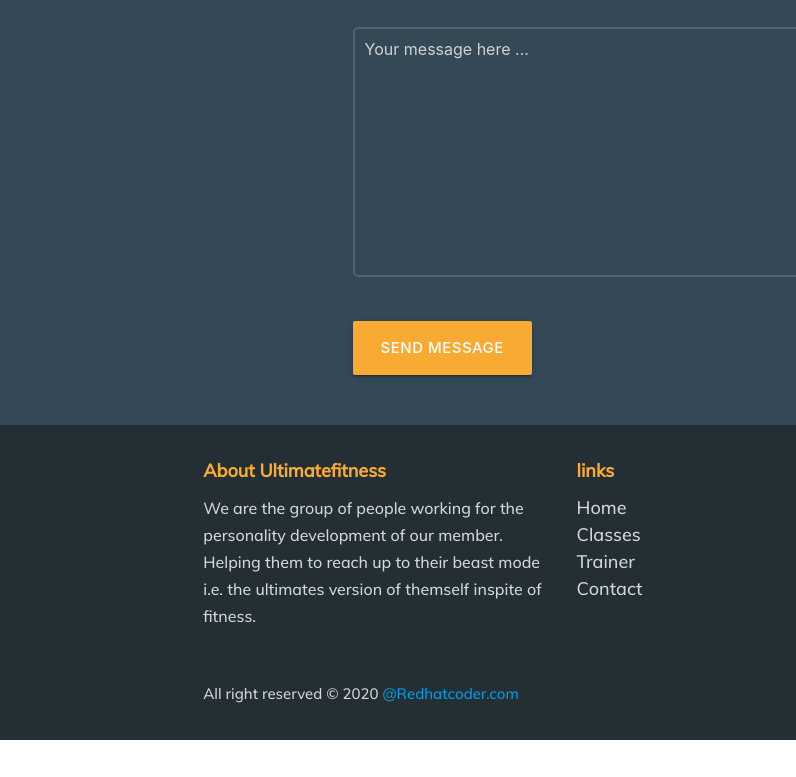
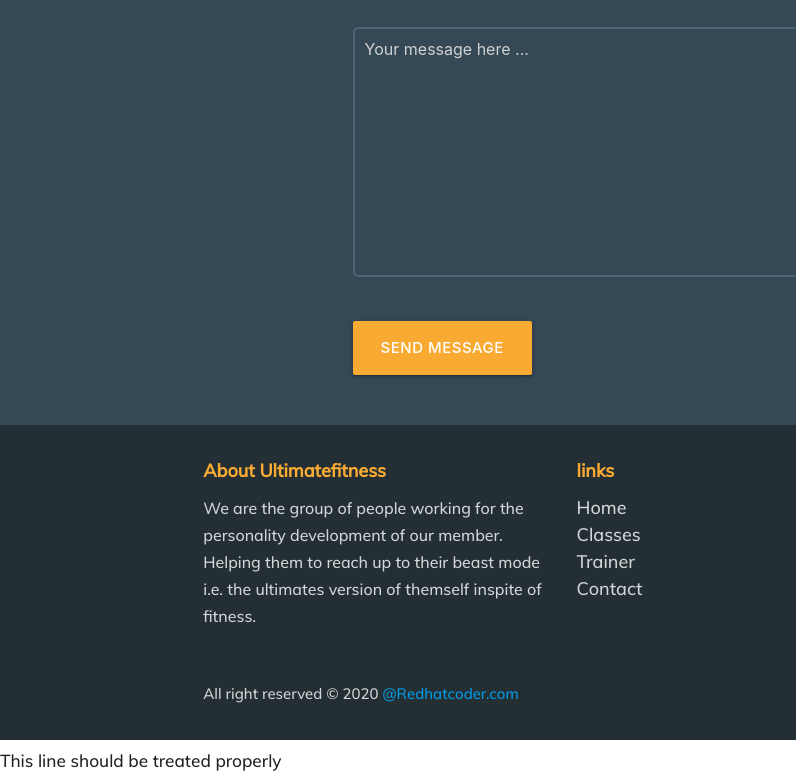
Before and after one commit to himanshulal9/ultimateFitnesgym, a plain HTML site: page index.html in a window 1280 px wide. Shown: the part 6062-6839 px from the top of the page, 0-796 px from the left. Before the commit the page ends 6802 px from the top, so only its background shows below. Drawn offline with Linux system fonts and the light colour scheme; a web font is replaced by a local one.

Commit message:
Added dummy line

```diff
--- a/index.html
+++ b/index.html
@@ -1084,7 +1084,7 @@
 		$('.materialboxed').materialbox();
 
 	</script>
-
+	<h6>This line should be treated properly</h6>
 </body>
 
 </html>
```
